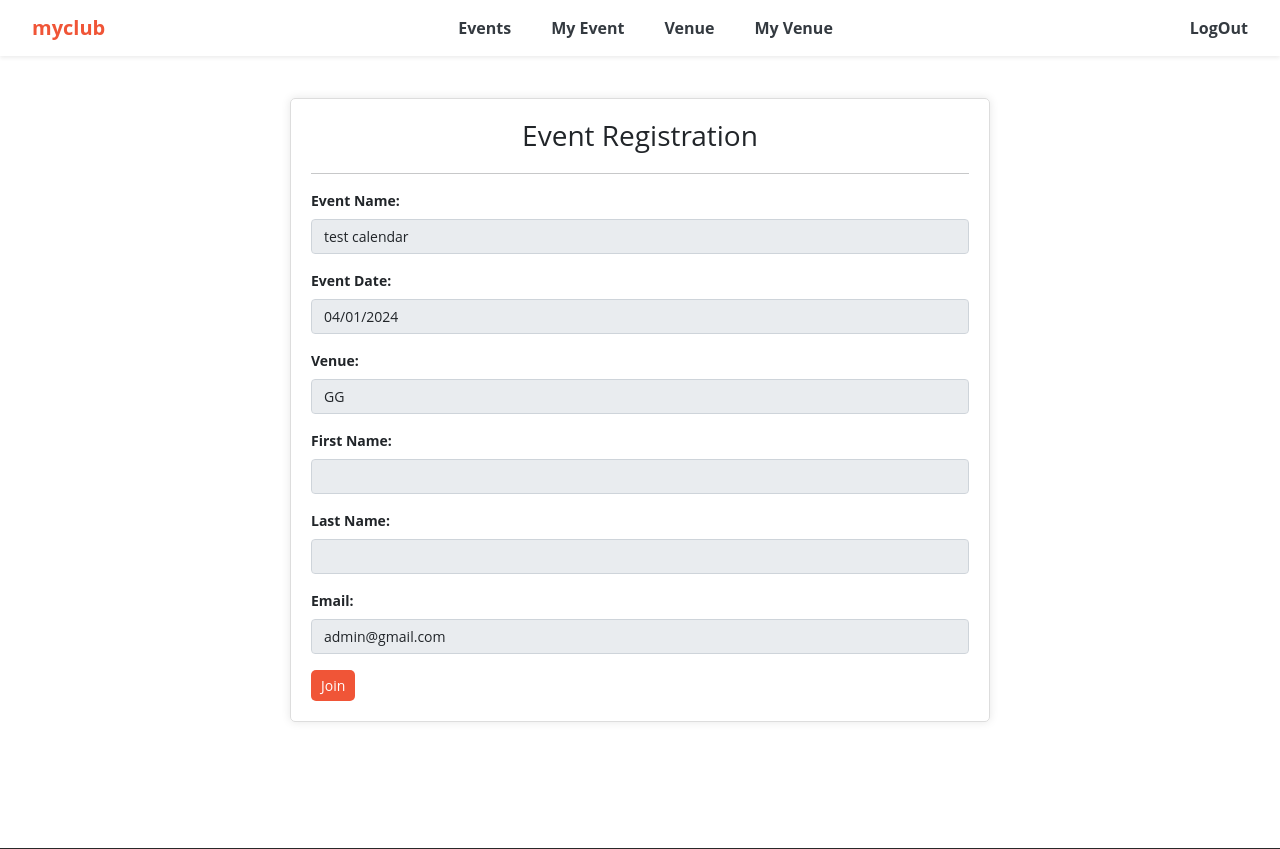
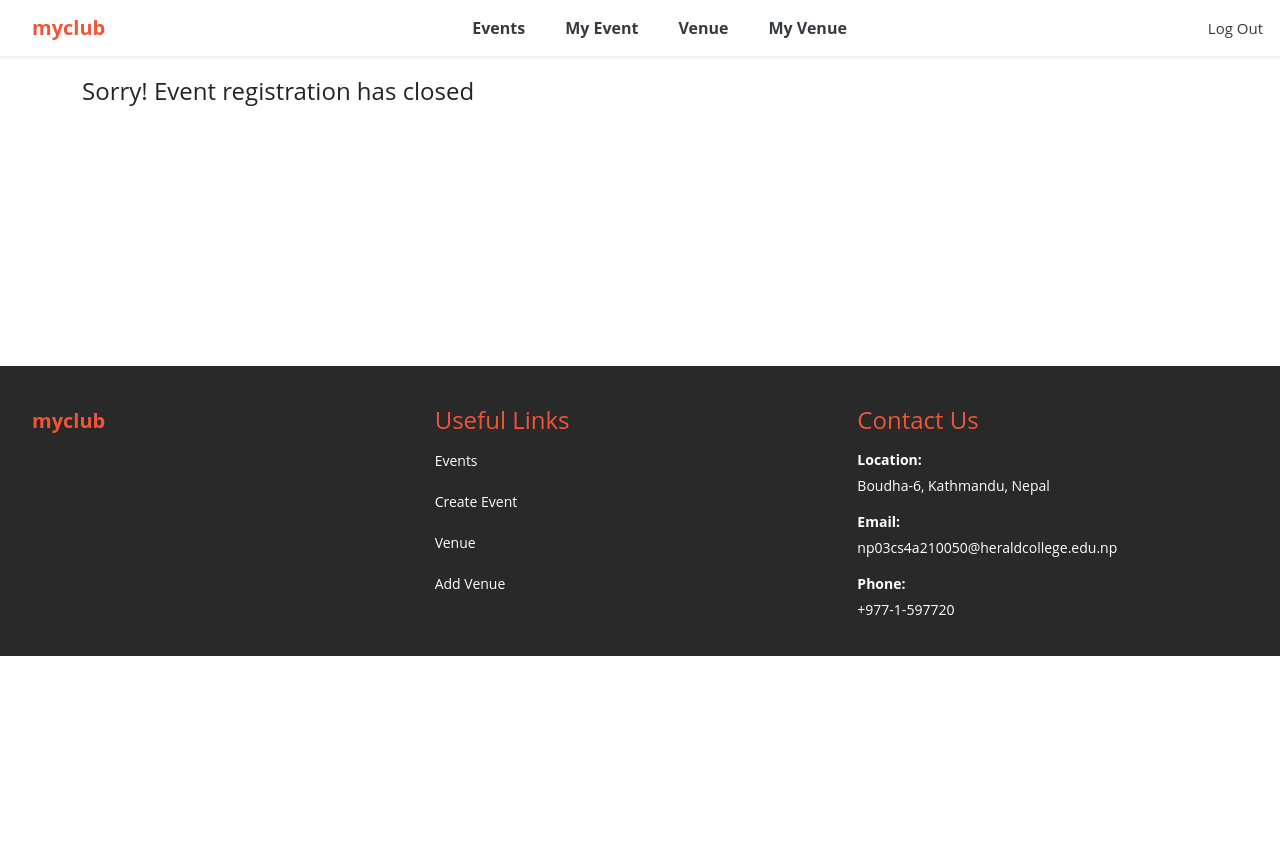
Before and after one commit to saringrg/myclub, a Django app: page /event-form/20/ in a window 1280 px wide. Shown: the top 849 px of the page. After the commit the page ends 656 px from the top, so only its background shows below. Run offline with Django 5.2, Linux system fonts and the light colour scheme; a user stored in the database is signed in; data comes from the database, SQL or seed files in the repository; both versions use the stored data as it was after the commit.

Commit message:
version 3.8

```diff
--- a/myclub_website/events/models.py
+++ b/myclub_website/events/models.py
@@ -1,5 +1,6 @@
 from django.db import models
 from django.contrib.auth.models import User
+from datetime import date
 
 class Venue(models.Model):
 	name = models.CharField('Venue Name', max_length=120)
@@ -29,7 +30,7 @@ class MyClubUser(models.Model):
 
 class Event(models.Model):
 	name = models.CharField('Event Name', max_length=120)
-	event_date = models.DateField('Event Date')
+	event_date = models.DateField('Event Date', blank=False)
 	venue = models.ForeignKey(Venue, blank=True, null=True, on_delete=models.CASCADE)
 	#venue = models.CharField(max_length=120)
 	#manager = models.CharField(max_length=60)
@@ -41,5 +42,17 @@ class Event(models.Model):
 	def __str__(self):
 		return self.name
 
+	@property
+	def Days_till(self):
+		today = date.today()
+		if self.event_date < today:
+			return "Registration Closed"
+		else:
+			days_till = self.event_date - today
+			if days_till.days == 1:
+				return f"{days_till.days} day left"
+			else:
+				return f"{days_till.days} days left"
+
 	class Meta:
 		ordering = ['-event_date']
--- a/myclub_website/events/templates/events/base.html
+++ b/myclub_website/events/templates/events/base.html
@@ -179,10 +179,10 @@
                   // Get the alert element
                   var myAlert = document.getElementById('myAlert');
 
-                  // Set a timeout to hide the alert after 2000 milliseconds (1 seconds)
+                  // Set a timeout to hide the alert after 2000 milliseconds (2 seconds)
                   setTimeout(function() {
                       myAlert.style.display = 'none';
-                  }, 1000);
+                  }, 2000);
               });
           </script>
 
--- a/myclub_website/events/templates/events/event_form.html
+++ b/myclub_website/events/templates/events/event_form.html
@@ -1,6 +1,13 @@
 {% extends 'events/base.html' %}
 
 {% block content %}
+
+    {% if event_closed %}
+        <h4>Sorry! Event registration has closed</h4>
+
+        <br><br><br><br>
+        <br><br><br>
+    {% else %}
     <br>
 
     <div class="form-container">
@@ -14,8 +21,6 @@
             <input type="submit" value="Join" class="btn btn-custom">
         </form>
     </div>
-
-    <br>
-
+    {% endif %}
 
 {% endblock %}
--- a/myclub_website/events/templates/events/event_list.html
+++ b/myclub_website/events/templates/events/event_list.html
@@ -31,7 +31,7 @@
 	        <p class="card-text">
 	        	<ul>
 		    		{% if event.event_date %}
-						<li>Date: {{ event.event_date }}</li>
+						<li>Date: {{ event.event_date }} ({{ event.Days_till }})</li>
 					{% endif %}
 
 					{% if event.venue %}
--- a/myclub_website/events/templates/events/home.html
+++ b/myclub_website/events/templates/events/home.html
@@ -16,7 +16,7 @@
 		        <p class="card-text">
 		        	<ul>
 			    		{% if event.event_date %}
-							<li>Date: {{ event.event_date }}</li>
+							<li>Date: {{ event.event_date }} ({{ event.Days_till }})</li>
 						{% endif %}
 
 						{% if event.venue %}
--- a/myclub_website/events/templates/events/homebase.html
+++ b/myclub_website/events/templates/events/homebase.html
@@ -180,10 +180,10 @@
                   // Get the alert element
                   var myAlert = document.getElementById('myAlert');
 
-                  // Set a timeout to hide the alert after 2000 milliseconds (1 seconds)
+                  // Set a timeout to hide the alert after 2000 milliseconds (2 seconds)
                   setTimeout(function() {
                       myAlert.style.display = 'none';
-                  }, 1000);
+                  }, 2000);
               });
           </script>
 
--- a/myclub_website/events/templates/events/navbar.html
+++ b/myclub_website/events/templates/events/navbar.html
@@ -28,11 +28,14 @@
   }
 
   .custom-link {
-    font-size: 16px;
-    font-weight: bold;
+    font-size: 15px;
     color: #343a40;
-    padding-right: 18px; /* Adjust the right padding as needed */
     text-decoration: none;
+  }
+
+  .custom-pad {
+    padding-right: 5px;
+    padding-left: 10px;
   }
 
   .navbar-brand:hover {
@@ -90,7 +93,7 @@
         {% if user.is_authenticated %}
 
           <li class="nav-item">
-            <a class="nav-link" href="{% url 'logout' %}">LogOut</a>
+            <a class="custom-link custom-pad" href="{% url 'logout' %}">Log Out</a>
           </li>
 
         {% else %}
@@ -99,7 +102,7 @@
           </li>
 
           <li class="nav-item">
-            <a class="custom-link" href="{% url 'login' %}">Log In</a>
+            <a class="custom-link custom-pad" href="{% url 'login' %}">Log In</a>
           </li>
 
         {% endif %}
--- a/myclub_website/events/templates/events/search_events.html
+++ b/myclub_website/events/templates/events/search_events.html
@@ -34,7 +34,7 @@
                                 <p class="card-text">
                                     <ul>
                                         {% if event.event_date %}
-                                            <li>Date: {{ event.event_date }}</li>
+                                            <li>Date: {{ event.event_date }} ({{ event.Days_till }})</li>
                                         {% endif %}
 
                                         {% if event.venue %}
--- a/myclub_website/events/templates/events/update_event.html
+++ b/myclub_website/events/templates/events/update_event.html
@@ -34,6 +34,9 @@
 		<h4>Sorry! You must be logged in to view this page</h4>
 		<a href="{% url 'login' %}">Login Here</a>
 
+		<br><br><br><br>
+		<br><br><br>
+
 	{% endif %}
 
 {% endblock %}
--- a/myclub_website/events/templates/events/update_venue.html
+++ b/myclub_website/events/templates/events/update_venue.html
@@ -34,6 +34,9 @@
 		<h4>Sorry! You must be logged in to view this page</h4>
 		<a href="{% url 'login' %}">Login Here</a>
 
+		<br><br><br><br>
+		<br><br><br>
+
 	{% endif %}
 
 {% endblock %}
--- a/myclub_website/events/views.py
+++ b/myclub_website/events/views.py
@@ -1,7 +1,7 @@
 from django.shortcuts import render, redirect, get_object_or_404
 import calendar
 from calendar import HTMLCalendar
-from datetime import datetime, timedelta
+from datetime import date, datetime, timedelta
 from django.http import HttpResponseRedirect
 from .models import Event, Venue
 from django.contrib.auth.models import User
@@ -12,70 +12,52 @@ from django.conf import settings
 from django.utils.html import format_html
 from django.urls import reverse
 from .models import Event
-
-#import pagination stuff
 from django.core.paginator import Paginator
 
 def event_form_view(request, event_id):
 	# Assuming the user is authenticated
 	if request.user.is_authenticated:
-		event_instance = Event.objects.get(pk=event_id)
-		form = EventRegistrationForm(event_instance=event_instance, user=request.user)
-		if request.method == 'POST':
-			form = EventRegistrationForm(request.POST, event_instance=event_instance, user=request.user)
-			if form.is_valid():
-				# Get form data
-				event_name = event_instance.name
-				event_date = event_instance.event_date
-				venue = event_instance.venue.name if event_instance.venue else "N/A"
-				first_name = request.user.first_name
-				last_name = request.user.last_name
-				user_email = request.user.email
+		event_instance = get_object_or_404(Event, pk=event_id)
+		#event_instance = Event.objects.get(pk=event_id)
 
-				# Compose email message
-				subject = 'Event Registration Confirmation'
-				message = f'Thank you, {first_name} {last_name}, for registering for the event "{event_name}".\n'
-				message += f'Event Date: {event_date}\n'
-				message += f'Venue: {venue}\n'
-				# Include other event details as needed
+		if event_instance.event_date < date.today():
+			event_closed = True
+			form = None
 
-				# Send email
-				send_mail(subject, message, settings.EMAIL_HOST_USER, [user_email])
+		else:
+			event_closed = False
+			form = EventRegistrationForm(event_instance=event_instance, user=request.user)
+			if request.method == 'POST':
+				form = EventRegistrationForm(request.POST, event_instance=event_instance, user=request.user)
+				if form.is_valid():
+					# Get form data
+					event_name = event_instance.name
+					event_date = event_instance.event_date
+					venue = event_instance.venue.name if event_instance.venue else "N/A"
+					first_name = request.user.first_name
+					last_name = request.user.last_name
+					user_email = request.user.email
 
-				# Add success message
-				messages.success(request, 'A mail has been sent to you email!')
+					# Compose email message
+					subject = 'Event Registration Confirmation'
+					message = f'Thank you, {first_name} {last_name}, for registering for the event "{event_name}".\n'
+					message += f'Event Date: {event_date}\n'
+					message += f'Venue: {venue}\n'
+					# Include other event details as needed
 
+					# Send email
+					send_mail(subject, message, settings.EMAIL_HOST_USER, [user_email])
 
-	 # Redirect or render a success message
+					# Add success message
+					messages.success(request, 'Registration Successful! A mail has been sent to your email...')
+					# Redirect to event list page
+					return redirect('list-events')
 
-		return render(request, 'events/event_form.html', {'form': form})
+		# Redirect or render a success message
+		return render(request, 'events/event_form.html', {'form': form, 'event_closed': event_closed})
 	else:
-		# Handle unauthenticated user case
-		pass
+		return redirect('login')
 
-"""
-def event_form_view(request, event_id):
-	# Assuming the user is authenticated
-	if request.user.is_authenticated:
-		event_instance = Event.objects.get(pk=event_id)
-		form = EventRegistrationForm(user=request.user, event_instance=event_instance)
-		return render(request, 'events/event_form.html', {'form': form})
-	else:
-		# Handle unauthenticated user case
-		pass
-"""
-#create my events page
-"""
-def my_events(request):
-	if request.user.is_authenticated:
-		me = request.user.id
-		events = Event.objects.filter(attendees= me)
-
-		return render(request, 'events/my_events.html', {"events":events})
-	else:
-		messages.success(request, ("You are not authorized to view this page"))
-		return redirect('home')
-"""
 def my_venues(request):
 	venue_list = Venue.objects.all().order_by('name')
 
@@ -201,7 +183,6 @@ def search_events(request):
 		return render(request, 'events/search_events.html', {'searched':searched, 'events':events})
 	else:
 		return render(request, 'events/search_events.html', {})
-
 
 def show_venue(request, venue_id):
 	venue = Venue.objects.get(pk=venue_id)
--- a/myclub_website/members/templates/authenticate/register_user.html
+++ b/myclub_website/members/templates/authenticate/register_user.html
@@ -36,7 +36,6 @@
 		</form>
 
 	</div>
-	<br><br>
 
 	<style>
 
```
Also changed, not shown: myclub_website/members/templates/authenticate/base.html (+20 -0 lines), myclub_website/members/templates/authenticate/login.html (+6 -17 lines), myclub_website/db.sqlite3.
